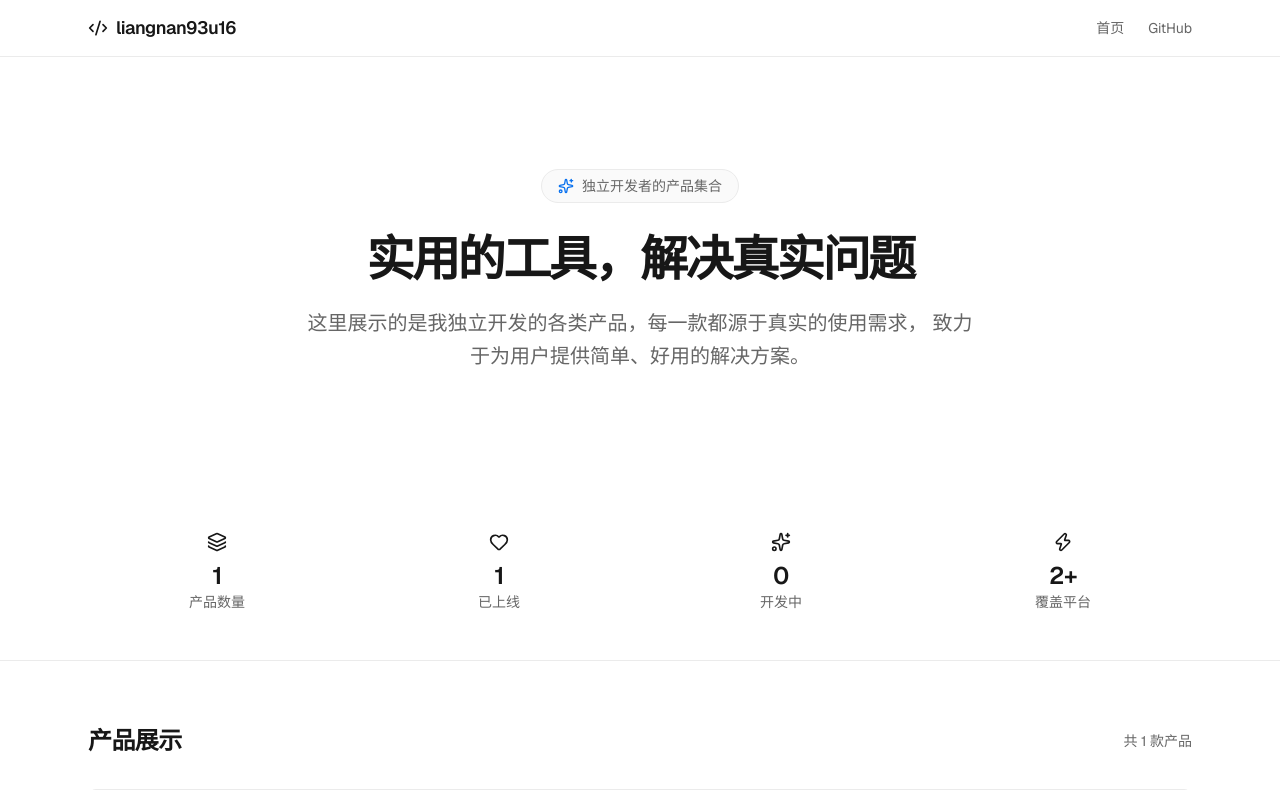
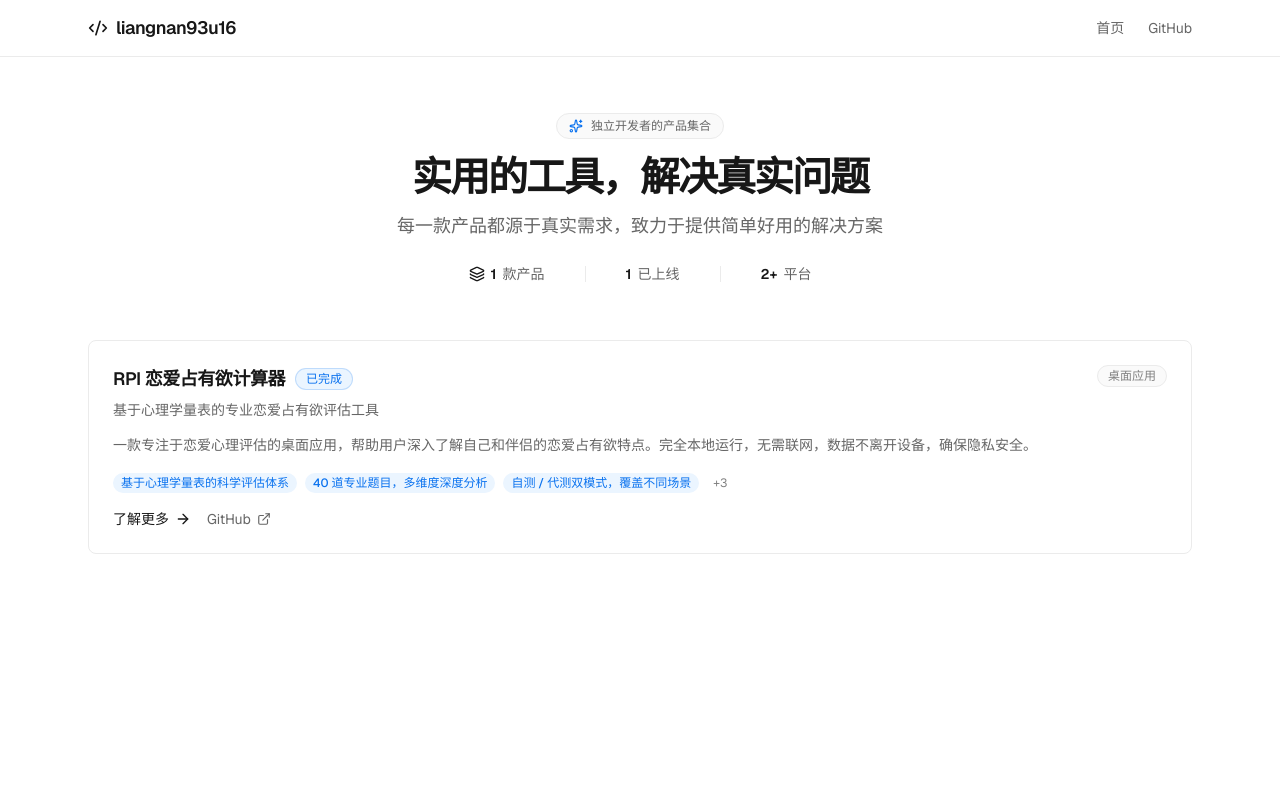
Before and after one commit to liangnan93u16/liangnan93u16.github.io, a React (Vite) app: page / in a window 1280 px wide. Shown: the top 790 px of the page. Built offline with nearby package versions, Linux system fonts and the light colour scheme.

Commit message:
style: 压缩首页布局，产品卡片首屏可见
- Hero 区域减小 padding 和字号
- 统计栏改为内联单行样式，去除大图标
- 产品卡片减小 padding 和间距
- 副标题精简为一行

Co-Authored-By: Claude Opus 4.6 <noreply@anthropic.com>

```diff
--- a/src/pages/Home.tsx
+++ b/src/pages/Home.tsx
@@ -1,95 +1,87 @@
 import { Link } from "react-router-dom";
-import { ArrowRight, ExternalLink, Heart, Layers, Sparkles, Zap } from "lucide-react";
+import { ArrowRight, ExternalLink, Layers, Sparkles } from "lucide-react";
 import { projects } from "../data/projects";
 import StatusBadge from "../components/StatusBadge";
-
-const stats = [
-  { icon: Layers, label: "产品数量", value: () => String(projects.length) },
-  { icon: Heart, label: "已上线", value: () => String(projects.filter((p) => p.status === "completed").length) },
-  { icon: Sparkles, label: "开发中", value: () => String(projects.filter((p) => p.status === "in-progress").length) },
-  { icon: Zap, label: "覆盖平台", value: () => "2+" },
-];
 
 export default function Home() {
   return (
     <div className="flex flex-col min-h-[calc(100svh-56px)]">
-      {/* Hero */}
-      <section className="py-20 sm:py-28">
-        <div className="max-w-6xl mx-auto px-6 text-center">
-          <div className="inline-flex items-center gap-2 bg-[#fafafa] border border-[#ebebeb] rounded-full px-4 py-1.5 text-sm text-[#666] mb-8">
-            <Sparkles className="w-4 h-4 text-[#0a72ef]" />
+      {/* Compact Hero + Stats */}
+      <section className="pt-10 pb-6 sm:pt-14 sm:pb-8">
+        <div className="max-w-6xl mx-auto px-6">
+          <div className="text-center mb-6">
+            <div className="inline-flex items-center gap-2 bg-[#fafafa] border border-[#ebebeb] rounded-full px-3 py-1 text-xs text-[#666] mb-4">
+              <Sparkles className="w-3.5 h-3.5 text-[#0a72ef]" />
               独立开发者的产品集合
             </div>
-          <h1 className="text-4xl sm:text-5xl lg:text-[48px] font-semibold text-[#171717] tracking-[-2.4px] mb-6 leading-[1]">
+            <h1 className="text-3xl sm:text-4xl lg:text-[40px] font-semibold text-[#171717] tracking-[-2px] mb-3 leading-[1.1]">
               实用的工具，解决真实问题
             </h1>
-          <p className="text-lg sm:text-xl text-[#666] max-w-2xl mx-auto leading-relaxed">
-            这里展示的是我独立开发的各类产品，每一款都源于真实的使用需求，
-            致力于为用户提供简单、好用的解决方案。
+            <p className="text-base sm:text-lg text-[#666] max-w-xl mx-auto leading-relaxed">
+              每一款产品都源于真实需求，致力于提供简单好用的解决方案
             </p>
           </div>
-      </section>
 
-      {/* Stats */}
-      <section className="py-12 border-b border-[#ebebeb]">
-        <div className="max-w-6xl mx-auto px-6">
-          <div className="grid grid-cols-2 sm:grid-cols-4 gap-6">
-            {stats.map((stat) => (
-              <div key={stat.label} className="text-center">
-                <stat.icon className="w-5 h-5 text-[#171717] mx-auto mb-2" />
-                <div className="text-2xl font-semibold text-[#171717] tracking-tight">{stat.value()}</div>
-                <div className="text-sm text-[#666]">{stat.label}</div>
+          {/* Inline stats */}
+          <div className="flex items-center justify-center gap-6 sm:gap-10 text-sm">
+            <div className="flex items-center gap-1.5">
+              <Layers className="w-4 h-4 text-[#171717]" />
+              <span className="font-semibold text-[#171717]">{projects.length}</span>
+              <span className="text-[#666]">款产品</span>
             </div>
-            ))}
+            <div className="w-px h-4 bg-[#ebebeb]" />
+            <div className="flex items-center gap-1.5">
+              <span className="font-semibold text-[#171717]">{projects.filter((p) => p.status === "completed").length}</span>
+              <span className="text-[#666]">已上线</span>
+            </div>
+            <div className="w-px h-4 bg-[#ebebeb] hidden sm:block" />
+            <div className="hidden sm:flex items-center gap-1.5">
+              <span className="font-semibold text-[#171717]">2+</span>
+              <span className="text-[#666]">平台</span>
+            </div>
           </div>
         </div>
       </section>
 
       {/* Products */}
-      <section className="py-16 flex-1">
+      <section className="py-6 flex-1">
         <div className="max-w-6xl mx-auto px-6">
-          <div className="flex items-center justify-between mb-8">
-            <h2 className="text-2xl font-semibold text-[#171717] tracking-tight">产品展示</h2>
-            <span className="text-sm text-[#666]">共 {projects.length} 款产品</span>
-          </div>
-
-          <div className="grid gap-6">
+          <div className="grid gap-4">
             {projects.map((project) => (
               <div
                 key={project.id}
-                className="group bg-white border border-[#ebebeb] rounded-lg p-6 sm:p-8 hover:border-[#171717] hover:shadow-[0_4px_16px_rgba(0,0,0,0.12)] transition-all duration-200"
+                className="group bg-white border border-[#ebebeb] rounded-lg p-5 sm:p-6 hover:border-[#171717] hover:shadow-[0_4px_16px_rgba(0,0,0,0.12)] transition-all duration-200"
               >
-                <div className="flex flex-col sm:flex-row sm:items-start justify-between gap-4 mb-4">
+                <div className="flex flex-col sm:flex-row sm:items-start justify-between gap-3 mb-3">
                   <div>
-                    <div className="flex items-center gap-3 mb-2">
-                      <h3 className="text-xl font-semibold text-[#171717] group-hover:text-black transition-colors tracking-tight">
+                    <div className="flex items-center gap-2.5 mb-1.5">
+                      <h3 className="text-lg font-semibold text-[#171717] group-hover:text-black transition-colors tracking-tight">
                         {project.name}
                       </h3>
                       <StatusBadge status={project.status} />
                     </div>
-                    <p className="text-[#666] leading-relaxed">{project.tagline}</p>
+                    <p className="text-[#666] text-sm leading-relaxed">{project.tagline}</p>
                   </div>
-                  <span className="text-xs text-[#808080] bg-[#fafafa] px-3 py-1 rounded-full border border-[#ebebeb] whitespace-nowrap">
+                  <span className="text-xs text-[#808080] bg-[#fafafa] px-2.5 py-0.5 rounded-full border border-[#ebebeb] whitespace-nowrap self-start">
                     {project.category}
                   </span>
                 </div>
 
-                <p className="text-[#666] text-sm leading-relaxed mb-5 line-clamp-2">
+                <p className="text-[#666] text-sm leading-relaxed mb-4 line-clamp-2">
                   {project.description}
                 </p>
 
-                {/* Highlights instead of tech stack */}
-                <div className="flex flex-wrap gap-2 mb-5">
+                <div className="flex flex-wrap gap-2 mb-4">
                   {project.highlights.slice(0, 3).map((h, i) => (
                     <span
                       key={i}
-                      className="text-xs bg-[#ebf5ff] text-[#0a72ef] px-2.5 py-1 rounded-full font-medium"
+                      className="text-xs bg-[#ebf5ff] text-[#0a72ef] px-2 py-0.5 rounded-full font-medium"
                     >
                       {h}
                     </span>
                   ))}
                   {project.highlights.length > 3 && (
-                    <span className="text-xs text-[#808080] px-2 py-1">
+                    <span className="text-xs text-[#808080] px-1.5 py-0.5">
                       +{project.highlights.length - 3}
                     </span>
                   )}
```
Lines whose indentation alone changed are shown as unchanged.
